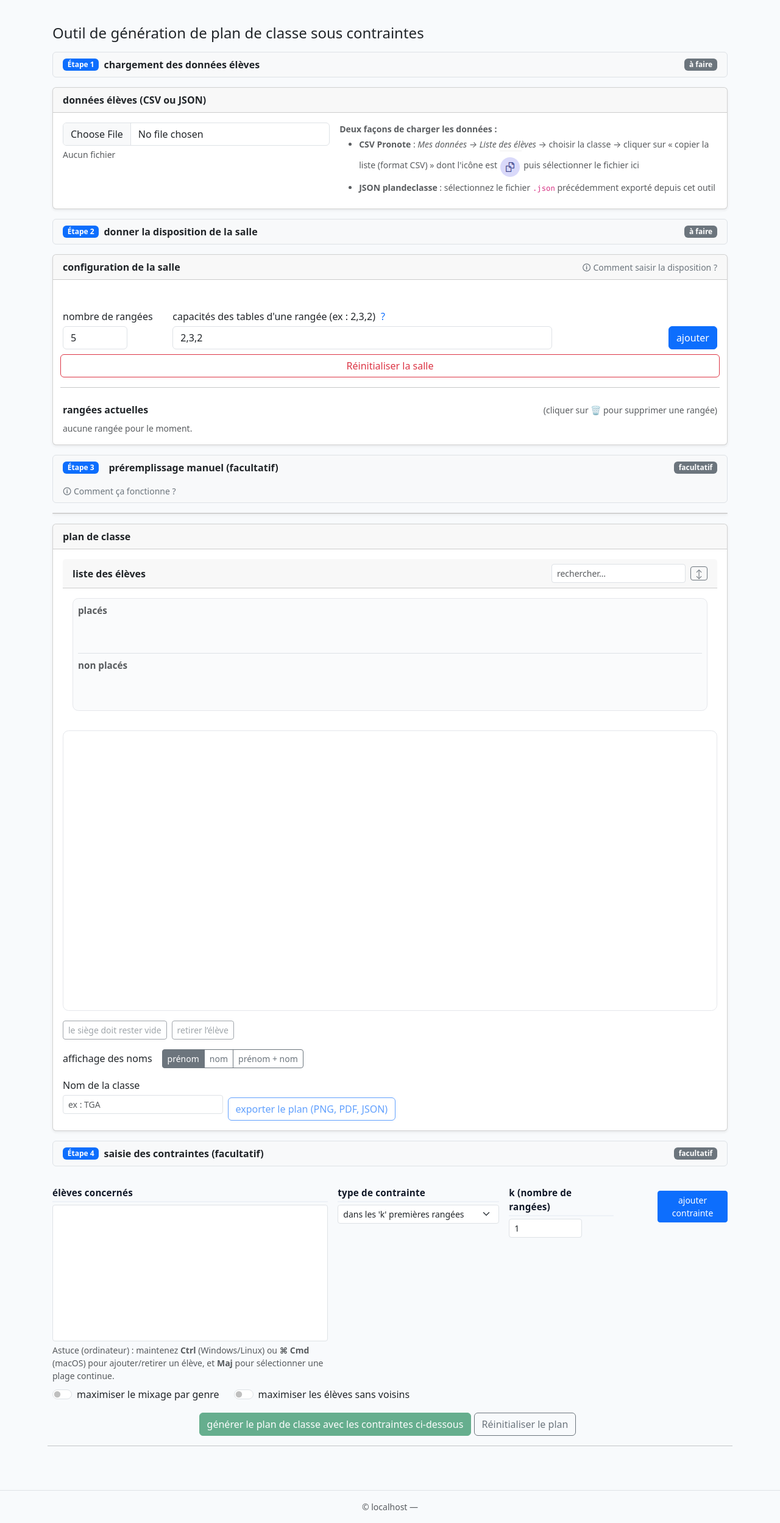
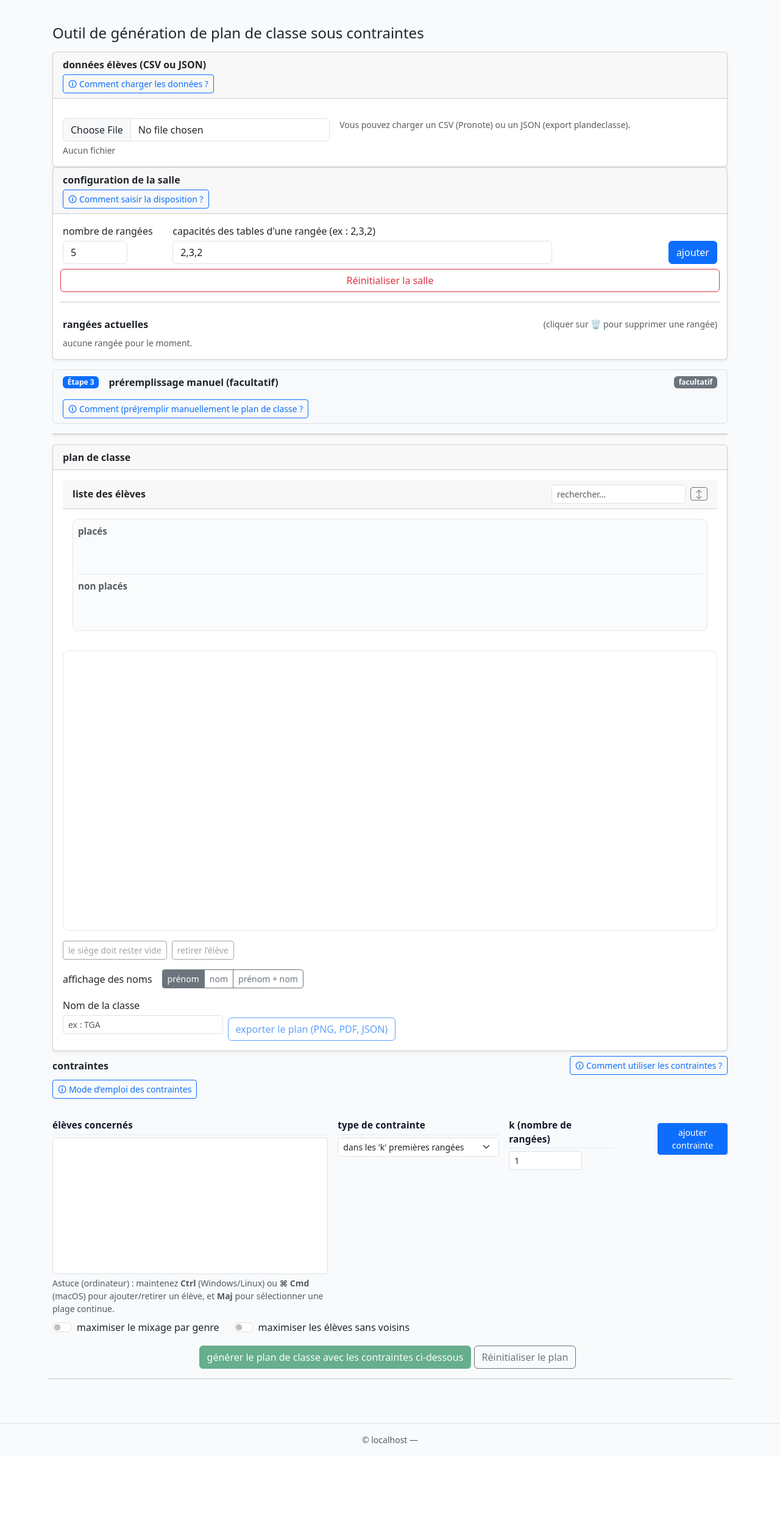
Before and after one commit to pierreandrieu/siteprofessionnel, a Django app: page /plandeclasse/ in a window 1280 px wide. Shown: the part 56-2554 px from the top of the page at 61% size. After the commit the page ends 2423 px from the top, so only its background shows below. Run offline with Django 5.2, Linux system fonts and the light colour scheme; lists and menus that the app fills with data are empty; parts of the project's set-up code (start-up, migrations or seed data) failed here and were passed over; some libraries are stand-ins or nearby versions.

Commit message:
améliorations UI

```diff
--- a/plandeclasse/templates/plandeclasse/index.html
+++ b/plandeclasse/templates/plandeclasse/index.html
@@ -10,20 +10,51 @@
     <div id="pc-root" class="container-fluid py-3">
         <h1 class="h4 mb-3">Outil de génération de plan de classe sous contraintes</h1>
 
-        <!-- ===== Étape 1 ===== -->
-        <div class="bg-light border rounded px-3 py-2 my-3 d-flex align-items-center">
-            <span class="badge text-bg-primary me-2">Étape 1</span>
-            <strong>chargement des données élèves</strong>
-            <span id="step1Status" class="badge text-bg-secondary ms-auto">à faire</span>
+        <div class="col-12">
+            <div class="card shadow-sm">
+                <!-- Header : titre + bouton d’aide juste dessous -->
+                <div class="card-header py-2">
+                    <strong class="d-block mb-1">données élèves (CSV ou JSON)</strong>
+                    <a class="btn btn-sm btn-outline-primary"
+                       data-bs-toggle="collapse"
+                       href="#pcHelpLoad"
+                       role="button"
+                       aria-expanded="false"
+                       aria-controls="pcHelpLoad">
+                        🛈 Comment charger les données ?
+                    </a>
                 </div>
 
-        <div class="row g-3">
-            <!-- Données élèves (CSV / JSON) -->
-            <div class="col-12">
-                <div class="card shadow-sm">
-                    <div class="card-header py-2">
-                        <strong>données élèves (CSV ou JSON)</strong>
+                <!-- Aide repliable (harmonisée avec Étape 2) -->
+                <div class="card-body pb-0">
+                    <div id="pcHelpLoad" class="collapse w-100 mb-3">
+                        <div class="pc-help small">
+                            <ul class="mb-2">
+                                <li>
+                                    <strong>CSV Pronote</strong> : <em>Mes données → Liste des élèves</em> → choisir la
+                                    classe → cliquer sur
+                                    « copier la liste (format CSV) » <span
+                                        class="d-none d-sm-inline">(icône ci-dessous)</span>.
+                                    <div class="d-none d-sm-inline-block mt-1">
+                                        <img src="{% static 'bouton_export_csv.png' %}"
+                                             alt="bouton export CSV Pronote"
+                                             style="height:50px;opacity:.9">
                                     </div>
+                                    Puis sélectionnez le fichier ici.
+                                </li>
+                                <li class="mt-1">
+                                    <strong>JSON plandeclasse</strong> : importez un fichier <code>.json</code>
+                                    précédemment exporté depuis cet outil (il recharge élèves + options).
+                                </li>
+                            </ul>
+                            <div class="text-muted">Astuce : le nom du fichier choisi apparaît juste sous le champ
+                                d’import.
+                            </div>
+                        </div>
+                    </div>
+                </div>
+
+                <!-- Formulaire d’import -->
                 <div class="card-body">
                     <div class="row g-3 align-items-start">
                         <div class="col-12 col-sm-7 col-md-6 col-lg-5">
@@ -33,118 +64,72 @@
 
                         <div class="col">
                             <div class="small text-muted">
-                                    <strong>Deux façons de charger les données :</strong>
-                                    <ul class="mb-2 mt-1">
-                                        <li>
-                                            <strong>CSV Pronote</strong> : <em>Mes données → Liste des élèves</em> →
-                                            choisir la classe → cliquer
-                                            sur « copier la liste (format CSV) » dont
-                                            l'icône est
-                                            <div class="d-none d-sm-inline-block">
-                                                <img src="{% static 'bouton_export_csv.png' %}"
-                                                     alt="bouton export CSV pronote"
-                                                     style="height:50px;opacity:.9">
-                                            </div> puis sélectionner le fichier ici
-                                        </li>
-                                        <li>
-                                            <strong>JSON plandeclasse</strong> : sélectionnez le fichier
-                                            <code>.json</code> précédemment exporté
-                                            depuis cet outil
-                                        </li>
-                                    </ul>
+                                Vous pouvez charger un CSV (Pronote) ou un JSON (export plandeclasse).
                             </div>
                         </div>
-                        </div> <!-- /row -->
                     </div>
                 </div>
             </div>
         </div>
 
-        <!-- ===== Étape 2 ===== -->
-        <div class="bg-light border rounded px-3 py-2 my-3 d-flex align-items-center">
-            <span class="badge text-bg-primary me-2">Étape 2</span>
-            <strong>donner la disposition de la salle</strong>
-            <span id="step2Status" class="badge text-bg-secondary ms-auto">à faire</span>
-        </div>
 
-        <div class="row g-3">
-            <!-- Configuration de la salle (séparée) -->
-            <div class="col-12">
         <div class="card shadow-sm">
-                    <div class="card-header py-2 d-flex align-items-center justify-content-between">
-                        <strong class="mb-0">configuration de la salle</strong>
-                        <a class="link-secondary small ms-3"
+            <!-- Header : titre + lien d’aide en dessous -->
+            <div class="card-header py-2">
+                <strong class="d-block mb-1">configuration de la salle</strong>
+                <a class="btn btn-sm btn-outline-primary"
                    data-bs-toggle="collapse"
-                           href="#pcHelpRows"
+                   href="#pcHelpLoad"
                    role="button"
                    aria-expanded="false"
-                           aria-controls="pcHelpRows">
+                   aria-controls="pcHelpLoad">
                     🛈 Comment saisir la disposition ?
                 </a>
             </div>
 
+            <!-- Aide repliable sous le header -->
             <div class="card-body">
-                        <!-- Panneau d'aide sous le header -->
                 <div id="pcHelpRows" class="collapse w-100 mb-3">
                     <div class="pc-help small">
                         <ul class="mb-2">
-                                    <li><strong>Format :</strong> entiers séparés par des virgules pour une
-                                        <em>rangée</em>.
+                            <li><strong>Format :</strong> entiers séparés par des virgules pour une <em>rangée</em>.
                             </li>
                             <li><code>2,3,2</code> → ⟦□□⟧⟦□□□⟧⟦□□⟧ (tables de 2, puis 3, puis 2).</li>
                             <li><code>2,-3,2</code> → ⟦□□⟧ ⟦···⟧ ⟦□□⟧ (un <em>vide</em>/allée de 3 sièges).</li>
                         </ul>
-                                <div class="text-muted">NB : “ajouter” duplique cette rangée selon « nombre de rangées
-                                    ».
-                                </div>
+                        <div class="text-muted">NB : “ajouter” duplique cette rangée selon « nombre de rangées ».</div>
                     </div>
                 </div>
 
-                        <!-- le reste de ta mise en page (row g-2…) -->
+                <!-- Formulaire de configuration -->
                 <div class="row g-2 align-items-end">
-                            <!-- … -->
-                        </div>
-                    </div>
-
-                    <div class="card-body">
-                        <div class="row g-2 align-items-end">
-                            <!-- Col 1 : nombre de rangées (champ étroit) -->
                     <div class="col-12 col-md-3 col-lg-2">
                         <label class="form-label mb-1" for="rowsCount">nombre de rangées</label>
                         <input id="rowsCount" type="number" min="1" max="20" value="5"
                                class="form-control w-auto" style="max-width:140px">
                     </div>
 
-                            <!-- Col 2 : capacités -->
                     <div class="col-12 col-md-6 col-lg-7">
-                                <label class="form-label mb-1 d-inline-flex align-items-center gap-2"
-                                       for="rowCapacities">
+                        <label class="form-label mb-1" for="rowCapacities">
                             capacités des tables d'une rangée (ex : 2,3,2)
-                                    <button type="button" class="btn btn-link p-0 lh-1 text-decoration-none"
-                                            data-bs-toggle="tooltip"
-                                            title="Ex. « 2,3,2 » : une rangée avec 3 tables de 2, 3 et 2 sièges.">?
-                                    </button>
                         </label>
                         <input id="rowCapacities" class="form-control" value="2,3,2">
                     </div>
 
-                            <!-- Col 3 : boutons sur la même ligne -->
                     <div class="col-12 col-md-3 col-lg-3 d-flex justify-content-md-end gap-2">
                         <button id="btnAddRow" class="btn btn-primary">ajouter</button>
                     </div>
-                            <button id="btnResetRoomSchema" class="btn btn-outline-danger">
-                                Réinitialiser la salle
-                            </button>
+
+                    <button id="btnResetRoomSchema" class="btn btn-outline-danger">Réinitialiser la salle</button>
+
                     <hr class="my-3">
+
                     <div>
                         <div class="d-flex align-items-center justify-content-between mb-2">
                             <span class="fw-semibold">rangées actuelles</span>
                             <small class="text-muted">(cliquer sur 🗑 pour supprimer une rangée)</small>
                         </div>
                         <div id="rowsEditor" class="vstack gap-2"></div>
-                            </div>
-
-                        </div>
                     </div>
                 </div>
             </div>
@@ -160,8 +145,13 @@
             <div class="w-100"></div>
 
             <!-- Lien d’aide + panneau en dessous -->
-            <a class="link-secondary small" data-bs-toggle="collapse" href="#pcHelpStep3" role="button"
-               aria-expanded="false" aria-controls="pcHelpStep3">🛈 Comment ça fonctionne ?</a>
+            <a class="btn btn-sm btn-outline-primary"
+               data-bs-toggle="collapse"
+               href="#pcHelpLoad"
+               role="button"
+               aria-expanded="false"
+               aria-controls="pcHelpLoad">🛈 Comment (pré)remplir manuellement le plan de classe ?
+            </a>
 
             <div class="collapse w-100 mt-2" id="pcHelpStep3">
                 <div class="pc-help small">
@@ -321,11 +311,69 @@
         </div>
 
         <!-- ===== Étape 4 ===== -->
-        <div class="bg-light border rounded px-3 py-2 my-3 d-flex align-items-center">
-            <span class="badge text-bg-primary me-2">Étape 4</span>
-            <strong>saisie des contraintes (facultatif)</strong>
-            <span id="step4Status" class="badge text-bg-secondary ms-auto">facultatif</span>
+        <div class="card-header py-2 d-flex align-items-center justify-content-between">
+            <strong class="mb-0">contraintes</strong>
+            <a class="btn btn-sm btn-outline-primary"
+               data-bs-toggle="collapse"
+               href="#pcHelpConstraints"
+               role="button"
+               aria-expanded="false"
+               aria-controls="pcHelpConstraints">
+                🛈 Comment utiliser les contraintes ?
+            </a>
         </div>
+
+        <!-- Helper Étape 4 : Mode d’emploi des contraintes -->
+        <div class="mb-2">
+            <a class="btn btn-sm btn-outline-primary"
+               data-bs-toggle="collapse"
+               href="#pcHelpConstraints"
+               role="button"
+               aria-expanded="false"
+               aria-controls="pcHelpConstraints">
+                🛈 Mode d’emploi des contraintes
+            </a>
+        </div>
+
+        <div id="pcHelpConstraints" class="collapse w-100 mt-2">
+            <div class="pc-help small">
+                <ul class="mb-2">
+                    <li><strong>Étape&nbsp;1 — Sélectionner le groupe d’élèves concernés</strong> :
+                        <span class="d-inline-block">Ctrl (Windows/Linux) <em>ou</em> ⌘ (macOS) pour ajouter/retirer,</span>
+                        <span class="d-inline-block">Maj pour sélectionner une plage ; sur mobile, cocher les cases.</span>
+                    </li>
+                    <li><strong>Étape&nbsp;2 — Choisir le type de règle</strong> dans la liste.</li>
+                    <li><strong>Étape&nbsp;3 — Renseigner le paramètre</strong> si demandé :
+                        <code>k</code> (nombre de rangées) ou <code>d</code> (distance minimale).
+                    </li>
+                    <li><strong>Étape&nbsp;4 — Ajouter</strong> la contrainte.</li>
+                </ul>
+
+                <ul class="mb-2">
+                    <li><u>Règles appliquées à chaque élève sélectionné</u> :
+                        premières rangées (<code>k</code>), dernières rangées (<code>k</code>),
+                        seul sur la table, au moins un siège vide, pas de voisin.
+                    </li>
+
+                    <li><u>Règles appliquées à toutes les paires d'élèves sélectionnés</u> :
+                        même table, distance d’au moins <code>d</code>.
+                        <div class="text-muted mt-1">
+                            Exemple&nbsp;: groupe {Alice, Ben, Chloé, David} avec «&nbsp;distance ≥&nbsp;3&nbsp;».<br>
+                            Les paires vérifiées sont&nbsp;: (Alice–Ben), (Alice–Chloé), (Alice–David),
+                            (Ben–Chloé), (Ben–David), (Chloé–David). Chacune doit être séparée d’au moins 3 «&nbsp;pas&nbsp;» selon la
+                            <a href="https://fr.wikipedia.org/wiki/Distance_de_Manhattan" target="_blank"
+                               rel="noopener">distance de Manhattan</a>).
+                        </div>
+                    </li>
+                </ul>
+
+                <div class="text-muted">
+                    NB&nbsp;: chaque ajout de contraintes crée un «&nbsp;lot&nbsp;». Cliquer sur ✕ sur la pastille supprime tout le
+                    lot en une fois.
+                </div>
+            </div>
+        </div>
+
 
         <!-- Contraintes -->
         <div class="row g-3 mt-3">
```
Lines whose indentation alone changed are shown as unchanged.
